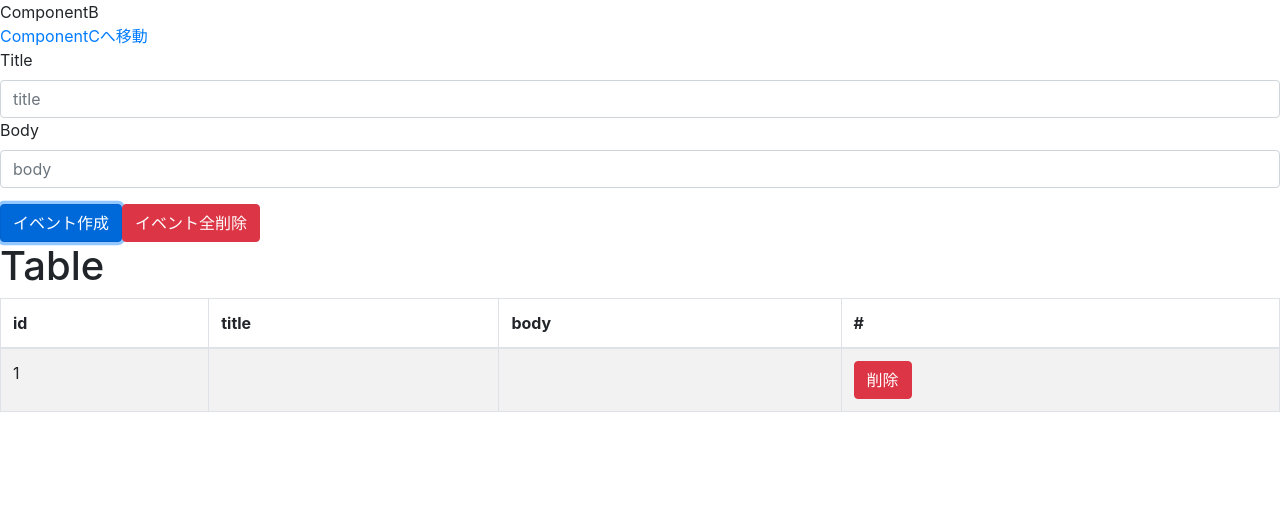
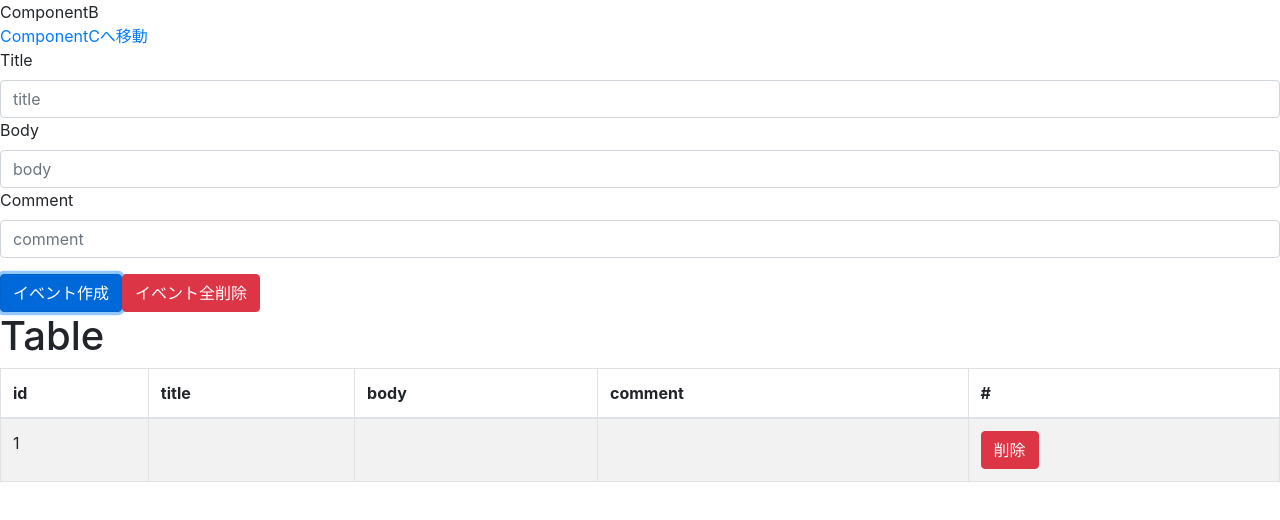
Before and after one commit to htkmnm/sample, a React (Create React App) app: page /componentb in a window 1280 px wide. Both pictures are taken after a click on the button "イベント作成". Shown: the top 520 px of the page. Built offline with nearby package versions, Linux system fonts and the light colour scheme.

Commit message:
NORMAL-1

```diff
--- a/src/actions/index.js
+++ b/src/actions/index.js
@@ -1,2 +1,2 @@
 export const ADD_EVENT = 'ADD_EVENT';
-export const DELETE_ALL_EVENT = 'DELETE_EVENT';
+export const DELETE_ALL_EVENT = 'DELETE_ALL_EVENT';
--- a/src/components/ComponentA.js
+++ b/src/components/ComponentA.js
@@ -8,13 +8,11 @@ const ComponentA = () => {
     const [data, setData] = useState([]);
 
     useEffect(() => {
-        console.log('useEffect が呼び出されました。');
         Axios.get('https://jsonplaceholder.typicode.com/posts')
             .then((res) => {
                 setData(res.data);
             });
     }, []);
-    console.log(data, 'data の確認')
 
     return (
         <>
--- a/src/components/ComponentB.js
+++ b/src/components/ComponentB.js
@@ -9,16 +9,19 @@ const ComponentB = () => {
     const [state, dispatch] = useReducer(reducer, []);
     const [title, setTitle] = useState('');
     const [body, setBody] = useState('');
+    const [comment, setComment] = useState('');
 
     const handleClick = (e) => {
         e.preventDefault();
         dispatch({
             type: ADD_EVENT,
             title,
-            body
+            body,
+            comment
         });
         setTitle('');
         setBody('');
+        setComment('');
     };
 
     const deleteAllEvent = (e) => {
@@ -49,6 +52,13 @@ const ComponentB = () => {
                         value={body}
                         onChange={(e) => setBody(e.target.value)}
                     />
+                    <Form.Label>Comment</Form.Label>
+                    <Form.Control
+                        type="text"
+                        placeholder="comment"
+                        value={comment}
+                        onChange={(e) => setComment(e.target.value)}
+                    />
                 </Form.Group>
                 <Button variant="primary" onClick={handleClick}>
                     イベント作成
@@ -64,6 +74,7 @@ const ComponentB = () => {
                         <th>id</th>
                         <th>title</th>
                         <th>body</th>
+                        <th>comment</th>
                         <th>#</th>
                     </tr>
                 </thead>
@@ -74,6 +85,7 @@ const ComponentB = () => {
                                 <td>{data.id}</td>
                                 <td>{data.title}</td>
                                 <td>{data.body}</td>
+                                <td>{data.comment}</td>
                                 <td>
                                     <Button variant="danger">削除</Button>
                                 </td>
@@ -82,7 +94,7 @@ const ComponentB = () => {
                     })}
                 </tbody>
             </Table>
-        </div>
+        </div >
     );
 };
 
--- a/src/components/ComponentC.js
+++ b/src/components/ComponentC.js
@@ -10,19 +10,16 @@ const ComponentC = () => {
     const [state, dispatch] = useReducer(reducer, initialCount);
 
     const increment = () => {
-        console.log('increment');
         dispatch({
             type: 'INCREMENT'
         });
     };
     const decrement = () => {
-        console.log('decrement');
         dispatch({
             type: 'DECREMENT'
         });
     };
     const reset = () => {
-        console.log('reset');
         dispatch({
             type: 'RESET'
         });
```
